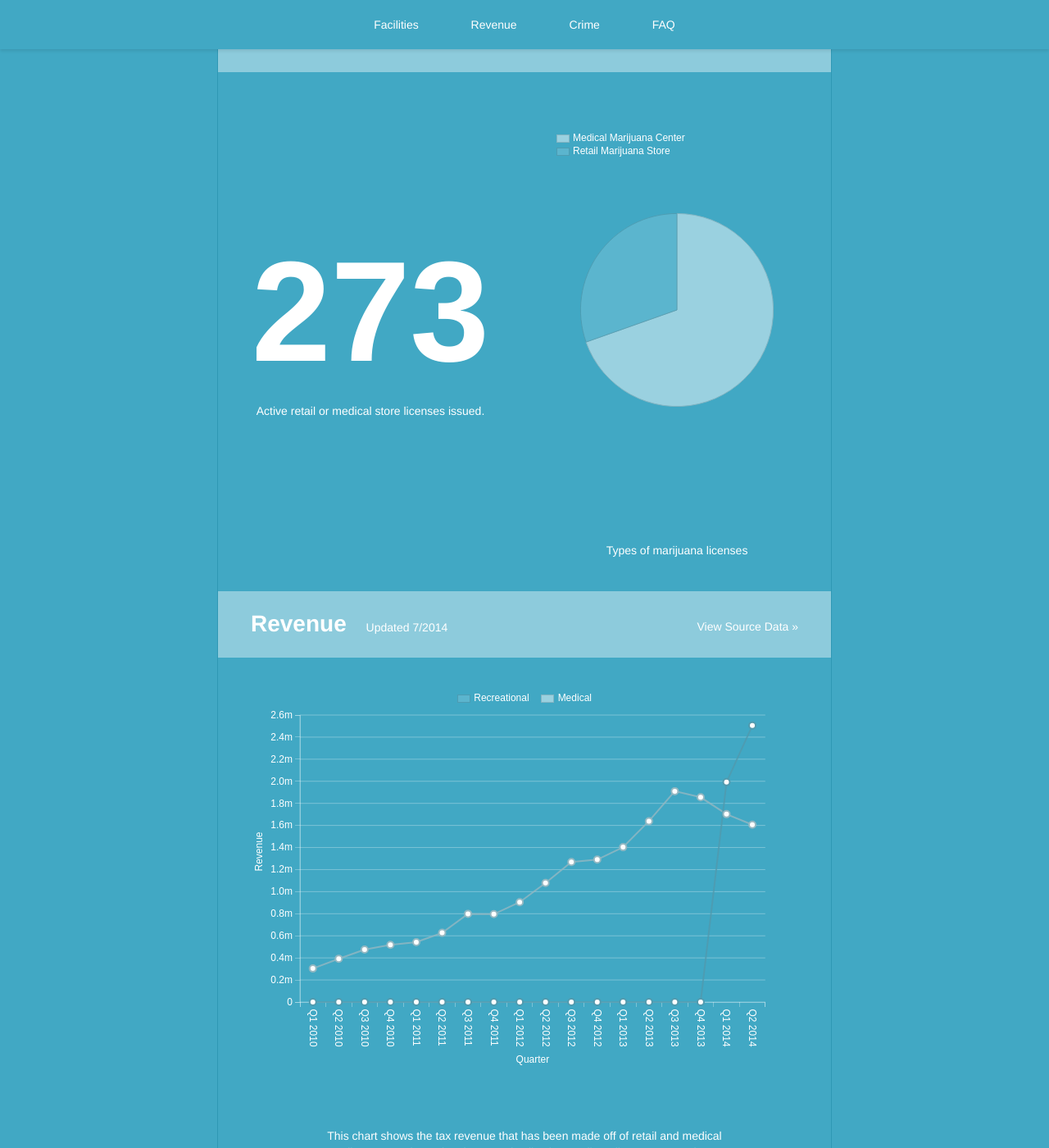
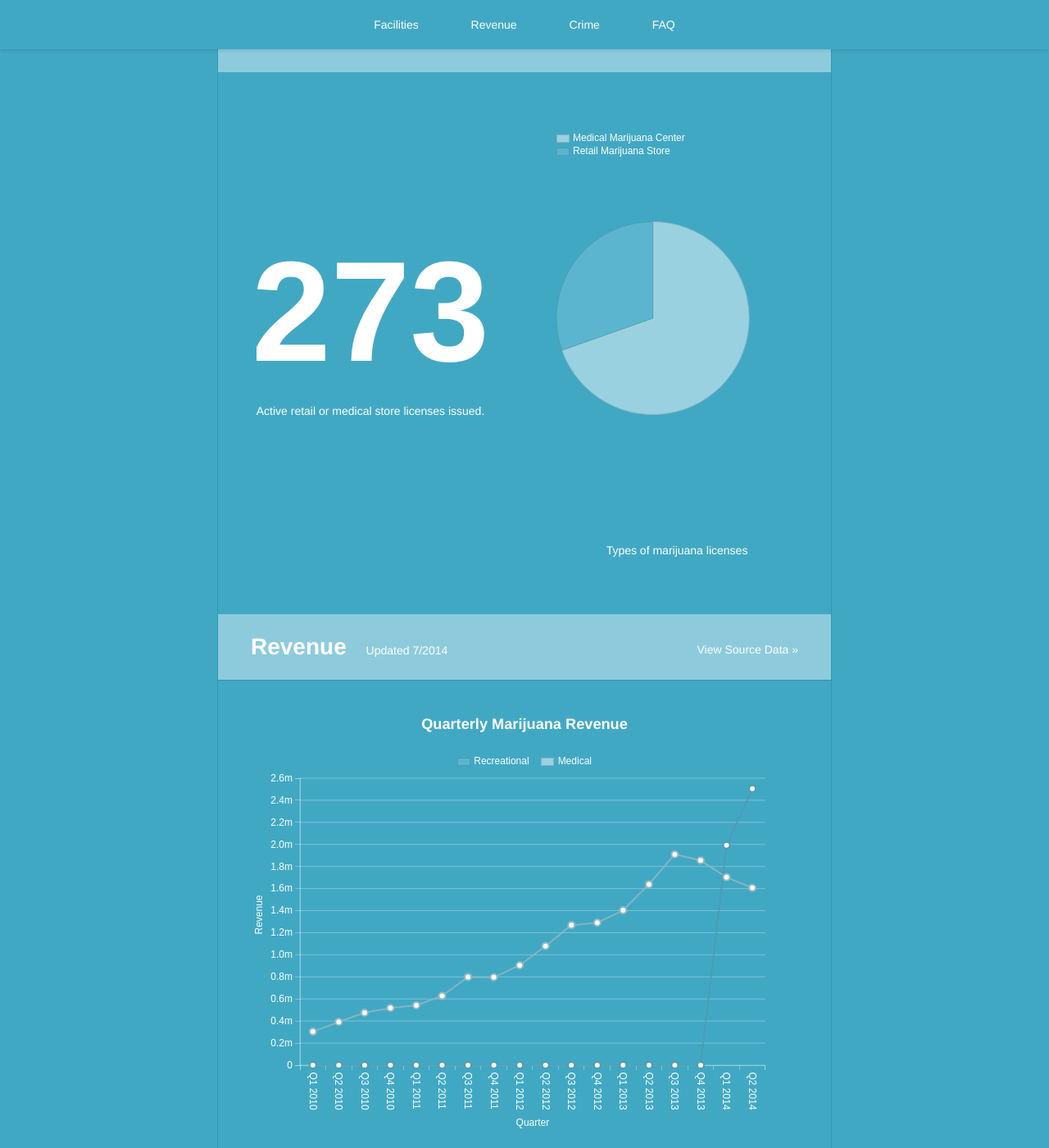
Before and after one commit to boonrs/denver-marijuana-infographic, a Jekyll site: the page built from index.html, in a window 1280 px wide and 1400 px high, scrolled down 596 px. Shown: the whole window at 82% size. Built offline with Jekyll 4.4.1, drawn with Linux system fonts in a browser that asks for light colours; Markdown is read by kramdown in place of the engine named in the settings; some of the changed text lies outside the part shown.

Commit message:
fixes pie chart label visibility, adds titles to charts, makes border between charts consistent

```diff
--- a/css/main.css
+++ b/css/main.css
@@ -136,14 +136,24 @@
 .info-full {
   max-width: 100%;
   padding: 40px;
-  border-top: 1px solid #8dcbdc;
+  border-top: 1px solid #2F98B4;
 }
 
-.info-description {
+.info-description{
   text-align: center;
   max-width: 500px;
   margin: 0 auto;
   padding-top: 2em;
+  padding-bottom: 2em;
+}
+
+.chart-title {
+  font-size: 1.3em;
+  text-align: center;
+  max-width: 500px;
+  margin: 0 auto;
+  font-weight: bold;
+  padding-bottom: 1.3em;
 }
 
 
--- a/index.html
+++ b/index.html
@@ -75,13 +75,14 @@
           </div>
 
           <div class="info-full">
+             <div class="chart-title">Quarterly Marijuana Revenue</div>
             <div id="revenue-area"></div>
-            <div class="info-description">This chart shows the tax revenue that has been made off of retail and medical marijuana over time. The city started collecting retail marijuana revenue in Q1 2014.</div>
+            <div class="info-description">This chart shows the tax revenue that has been made from retail and medical marijuana over time. The city started collecting retail marijuana revenue in Q1 2014.</div>
           </div>
 
           <div class="info-full">
+            <div class="chart-title">2014 Revenue Breakdown</div>
             <div id="revenue-monthly"></div>
-            <div class="info-description">2014 revenue breakdown</div>
           </div>
 
         </div> <!-- info-group -->
@@ -97,6 +98,7 @@
           </div>
 
           <div class="info-full">
+            <div class="chart-title">Reported Marijuana Violations</div>
             <div id="crime-possession"></div>
             <div id="crime-possession-description" class="info-description">This chart shows reported violations of state or municipal codes restricting the possession, sale, manufacture and/or cultivation of marijuana over time.</div>
           </div>
--- a/javascripts/facilities.js
+++ b/javascripts/facilities.js
@@ -24,6 +24,7 @@
   var svg = dimple.newSvg("#facilities-donut", '100%', 500);
   d3.csv("data/facilities-licenses.csv", function (data) {
     var myChart = new dimple.chart(svg, data);
+    myChart.setBounds (0, 60, "80%", "80%");
     myChart.addMeasureAxis("p", "value");
     var ring = myChart.addSeries("label", dimple.plot.pie);
 
--- a/javascripts/revenue.js
+++ b/javascripts/revenue.js
@@ -25,7 +25,7 @@
 }
 
 function revenueMonthly(){
-  var svg = dimple.newSvg("#revenue-monthly", "100%", 500);
+  var svg = dimple.newSvg("#revenue-monthly", "100%", 400);
   d3.csv("data/revenue-monthly.csv", function (data) {
     var myChart = new dimple.chart(svg, data);
     myChart.setBounds(60, 30, "85%", "70%")
```
